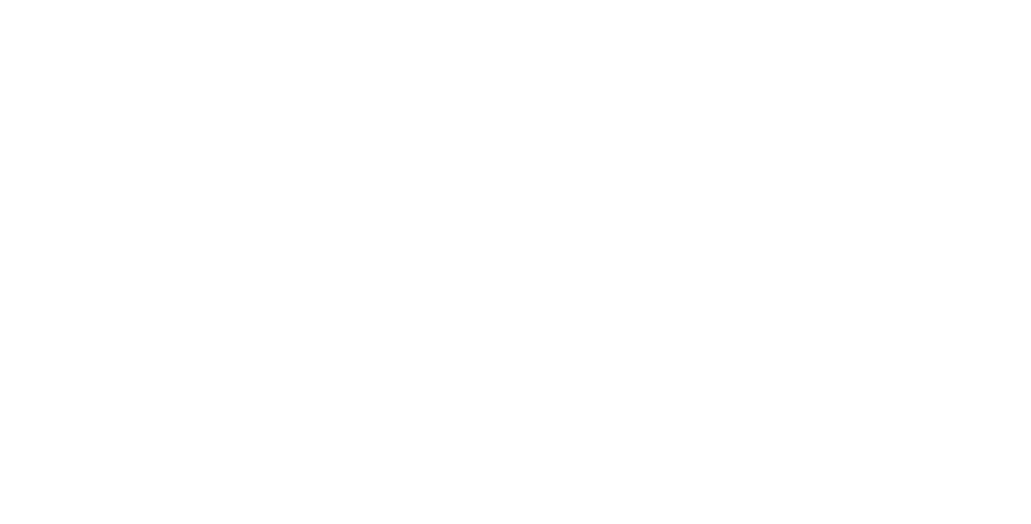
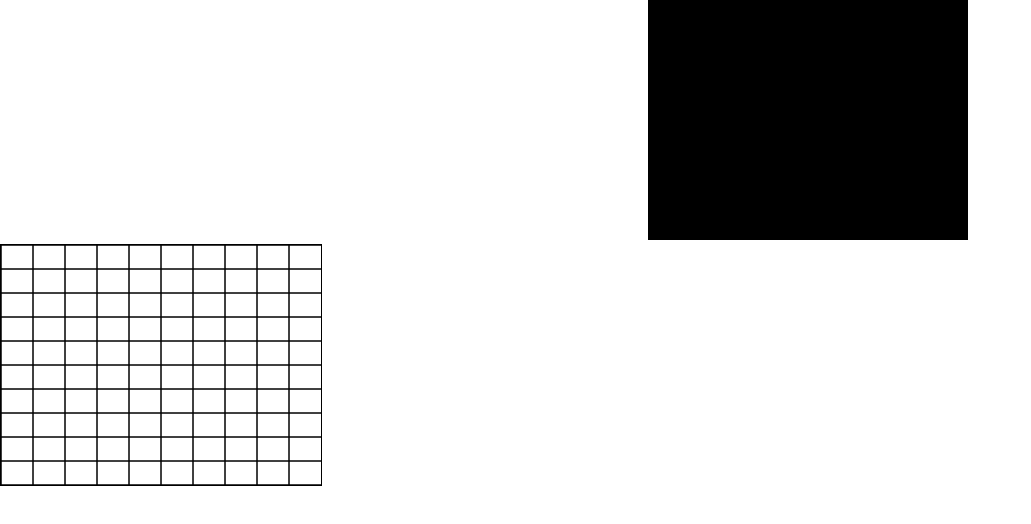
Before and after one commit to maniart/overlaps, a website: page cv/index.html in a window 1280 px wide. Shown: the whole page, without its empty margins (0-1031 px from the left). Drawn offline with Linux system fonts and the light colour scheme.

Commit message:
Add grid

```diff
--- a/cv/index.html
+++ b/cv/index.html
@@ -7,6 +7,10 @@
             margin: 0;
             padding: 0;
         }
+        #grid {
+            background-color: #fff;
+            border: 1px solid #000;
+        }
     </style>
     <title></title>
 </head>
@@ -14,6 +18,8 @@
     <video id="camera-output" autoplay width="320" height="240"></video>
     <canvas id="raw-image" width="320" height="240"></canvas>
     <canvas id="diff-image" width="320" height="240"></canvas>
+    <canvas id="grid" width="320" height="240"></canvas>
+
     <script src="main.js"></script>
 </body>
 </html>
--- a/cv/main.js
+++ b/cv/main.js
@@ -16,7 +16,33 @@
 var rawImageCtx = rawImage.getContext('2d');
 var diffImage = document.querySelector('#diff-image');
 var diffImageCtx = diffImage.getContext('2d');
+var grid = document.querySelector('#grid');
+var gridCtx = grid.getContext('2d');
 var lastImageData;
+
+function drawGrid(canvas, xCount, yCount) {
+    var i = 0;
+    var j = 0;
+    var ctx = canvas.getContext('2d');
+    var width = canvas.width;
+    var height = canvas.height;
+    var cellWidth = width / xCount;
+    var cellHeight = height / yCount;
+    for(i; i < width; i += cellWidth) {
+        ctx.beginPath();
+        ctx.moveTo(i, 0);
+        ctx.lineTo(i, height);
+        ctx.closePath();
+        ctx.stroke();
+    }
+    for(j; j < width; j += cellHeight) {
+        ctx.beginPath();
+        ctx.moveTo(0, j);
+        ctx.lineTo(width, j);
+        ctx.closePath();
+        ctx.stroke();
+    }
+}
 
 function captureFromCamera(output) {
     if(navigator.getUserMedia) {
@@ -87,7 +113,10 @@
 }
 
 function init() {
+    drawGrid(grid, 10, 10);
     mirror(rawImage);
     captureFromCamera(cameraOutput);
     loop()
 }
+
+init();
```
